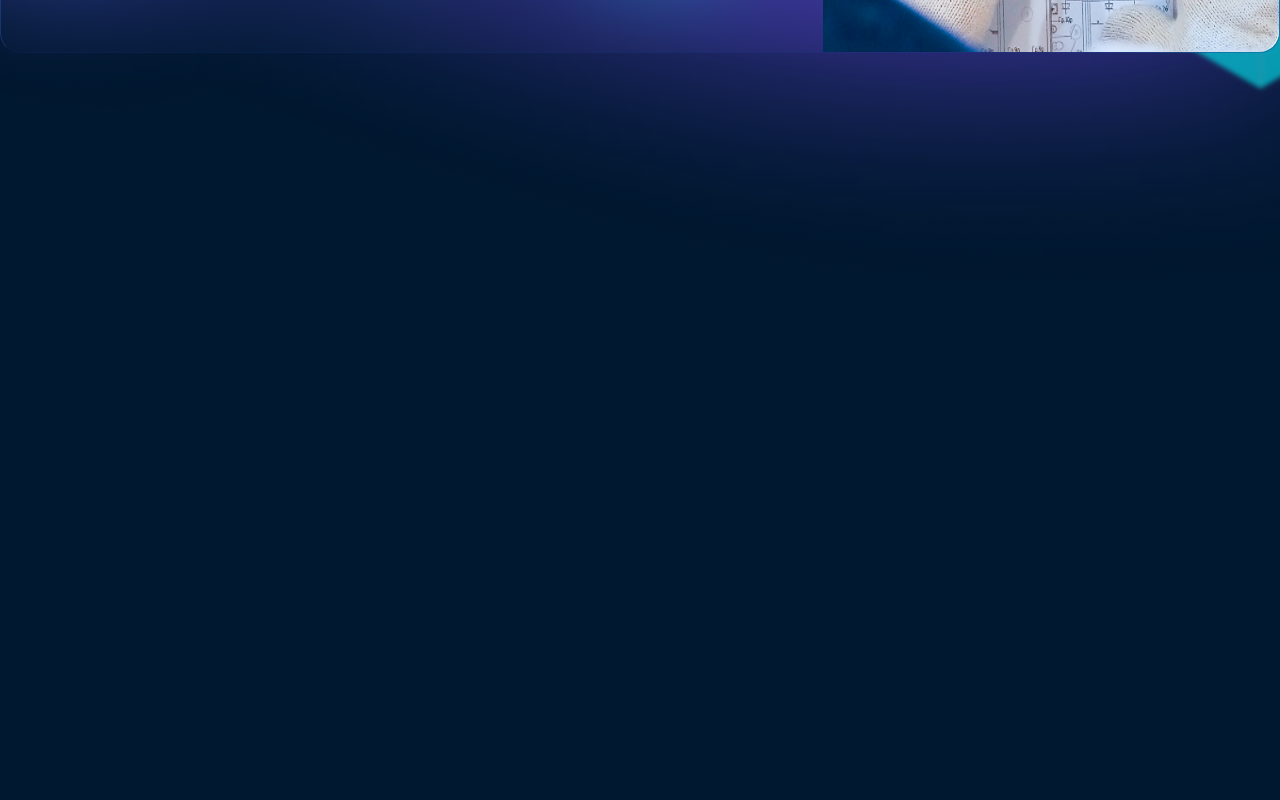
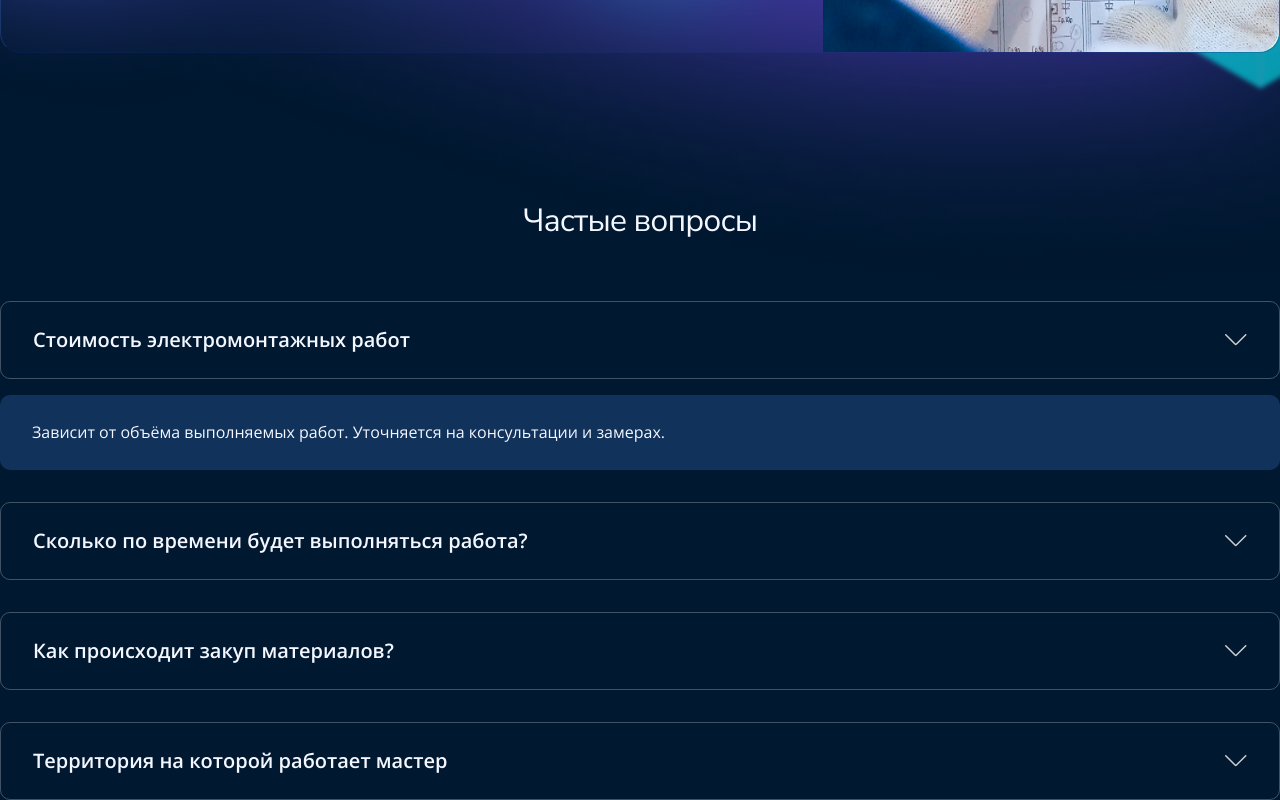
Before and after one commit to sominiac/energy22-new, a React (Vite) app: page / in a window 1280 px wide. Shown: the part 6516-7316 px from the top of the page. Before the commit the page ends 6801 px from the top, so only its background shows below. Built offline with nearby package versions, Linux system fonts and the light colour scheme.

Commit message:
feat(FAQ): added new section

```diff
--- a/src/App.tsx
+++ b/src/App.tsx
@@ -9,9 +9,10 @@ import Projects from "@/pages/Projects";
 import Services from "@/pages/Services";
 import Advantages from "@/pages/Advantages";
 import Stages from "@/pages/Stages";
+import Info from "@/pages/Info";
+import FAQ from "@/pages/FAQ";
 
 import styles from "./styles/app.module.scss";
-import Info from "@/pages/Info";
 
 const App = () => {
   return (
@@ -34,6 +35,7 @@ const App = () => {
         <Advantages />
         <Stages />
         <Info />
+        <FAQ />
       </Container>
     </>
   );
--- /dev/null
+++ b/src/interfaces/FAQ/Questions.ts
@@ -0,0 +1,8 @@
+export interface Question {
+  id: string;
+  title: string;
+  description: string;
+  isActive: boolean;
+}
+
+export interface IQuestionProps extends Partial<Question> {}
--- /dev/null
+++ b/src/pages/FAQ/components/QuestionItem/index.tsx
@@ -0,0 +1,32 @@
+import Text from "@components/ui/Text";
+
+import ArrowIcon from "@assets/images/arrow-icon.svg?react";
+
+import type { IQuestionProps } from "@/interfaces/FAQ/Questions.ts";
+
+import styles from "./styles/questionItem.module.scss";
+
+const QuestionItem = ({ title, description, isActive }: IQuestionProps) => {
+  return (
+    <div className={styles.questionItem}>
+      <div className={styles.questionItem__title}>
+        <Text className={styles.questionItem__titleText} componentType="text2">
+          {title}
+        </Text>
+        <ArrowIcon />
+      </div>
+      {isActive && (
+        <div className={styles.questionItem__description}>
+          <Text
+            className={styles.questionItem__descriptionText}
+            componentType="text4"
+          >
+            {description}
+          </Text>
+        </div>
+      )}
+    </div>
+  );
+};
+
+export default QuestionItem;
--- /dev/null
+++ b/src/pages/FAQ/components/QuestionItem/styles/questionItem.module.scss
@@ -0,0 +1,32 @@
+@use "@/styles/variables/colors.module.scss" as colors;
+
+.questionItem {
+  &__title {
+    display: flex;
+    justify-content: space-between;
+    align-items: center;
+    border: 0.6px solid colors.$GRAY_BORDER;
+    border-radius: 10px;
+    padding: 32px;
+    cursor: pointer;
+  }
+
+  &__titleText {
+    font-weight: 600;
+    line-height: 12px;
+    letter-spacing: -2.2%;
+  }
+
+  &__description {
+    display: flex;
+    background-color: colors.$GRAY_BLUE_TEXT;
+    border-radius: 10px;
+    margin-top: 16px;
+    padding: 32px;
+  }
+
+  &__descriptionText {
+    line-height: 11px;
+    letter-spacing: -2.2%;
+  }
+}
--- /dev/null
+++ b/src/pages/FAQ/index.tsx
@@ -0,0 +1,55 @@
+import { useState } from "react";
+import Section from "@components/layout/Section";
+import QuestionItem from "./components/QuestionItem";
+
+import type { Question } from "@/interfaces/FAQ/Questions.ts";
+
+import styles from "./styles/faq.module.scss";
+
+//@TODO: Обговорить улучшение описания с заказчиком. Например, "Сколько по времени будет выполняться работа?" -> "Зависит от объема объекта. Обсуждается в самом начале работ."
+const CONTENT_LIST: Question[] = [
+  {
+    id: "0",
+    title: "Стоимость электромонтажных работ",
+    description:
+      "Зависит от объёма выполняемых работ. Уточняется на консультации и замерах.",
+    isActive: true,
+  },
+  {
+    id: "1",
+    title: "Сколько по времени будет выполняться работа?",
+    description: "Зависит от объема объекта.",
+    isActive: false,
+  },
+  {
+    id: "2",
+    title: "Как происходит закуп материалов?",
+    description:
+      "Вы можете купить материалы самостоятельно или закупает мастер.",
+    isActive: false,
+  },
+  {
+    id: "3",
+    title: "Территория на которой работает мастер",
+    description: "Барнаул, пригород.",
+    isActive: false,
+  },
+];
+
+const FAQ = () => {
+  return (
+    <Section
+      classNameSection={styles.faq}
+      classNameInner={styles.faq__inner}
+      title="Частые вопросы"
+      hasBorder={false}
+      hasBlur={false}
+    >
+      {CONTENT_LIST.map((question: Question) => (
+        <QuestionItem key={question.id} {...question} />
+      ))}
+    </Section>
+  );
+};
+
+export default FAQ;
--- /dev/null
+++ b/src/pages/FAQ/styles/faq.module.scss
@@ -0,0 +1,9 @@
+.faq {
+  margin-top: 144px;
+
+  &__inner {
+    display: flex;
+    flex-direction: column;
+    row-gap: 32px;
+  }
+}
```
Also changed, not shown: src/assets/images/arrow-icon.svg (added).
